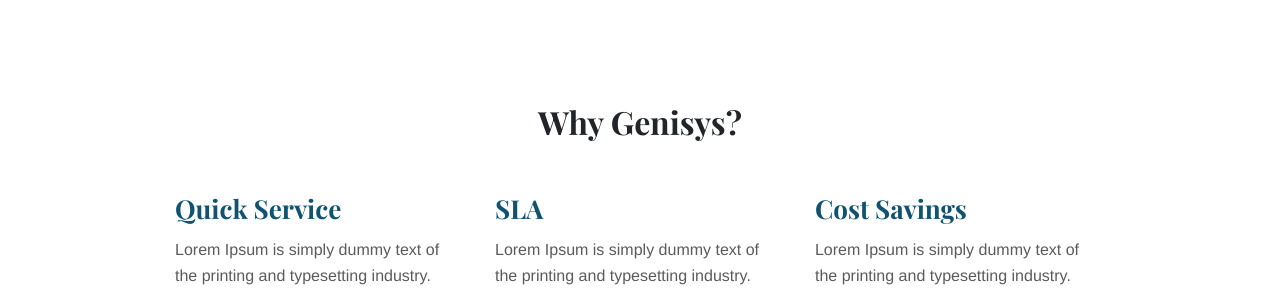
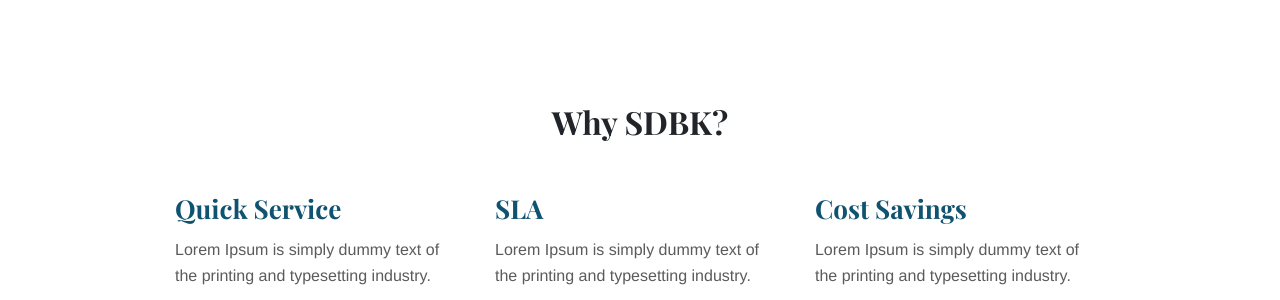
Before and after one commit to mail2karthikarthi/sdbk, a Jekyll site: the page built from index.md, in a window 1280 px wide. Shown: the part 678-978 px from the top of the page. Built offline with Jekyll 4.4.1, drawn with Linux system fonts in a browser that asks for light colours.

Commit message:
Update home.html

```diff
--- a/_layouts/home.html
+++ b/_layouts/home.html
@@ -1,5 +1,5 @@
 ---
-title: Genisys Homepage
+title: SDBK Homepage
 layout: default
 bodyClass: page-home
 ---
@@ -25,7 +25,7 @@ bodyClass: page-home
 <div class="strip">
 
   <div class="container pt-6 pb-6 pb-md-10">
-    <div class="row justify-content-center"><h1>Why Genisys?</h1></div>
+    <div class="row justify-content-center"><h1>Why SDBK?</h1></div>
     <div class="row justify-content-start">
 
       {% for service in site.services %}
```
